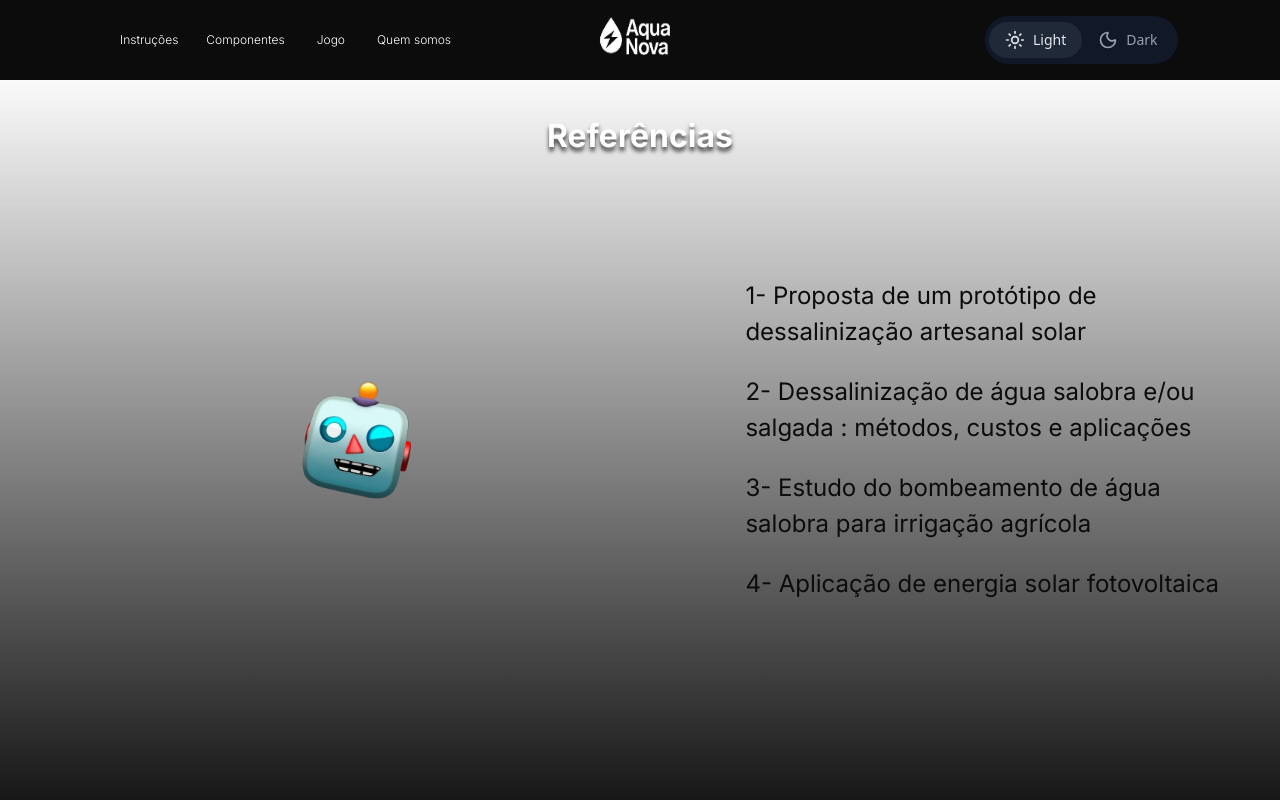
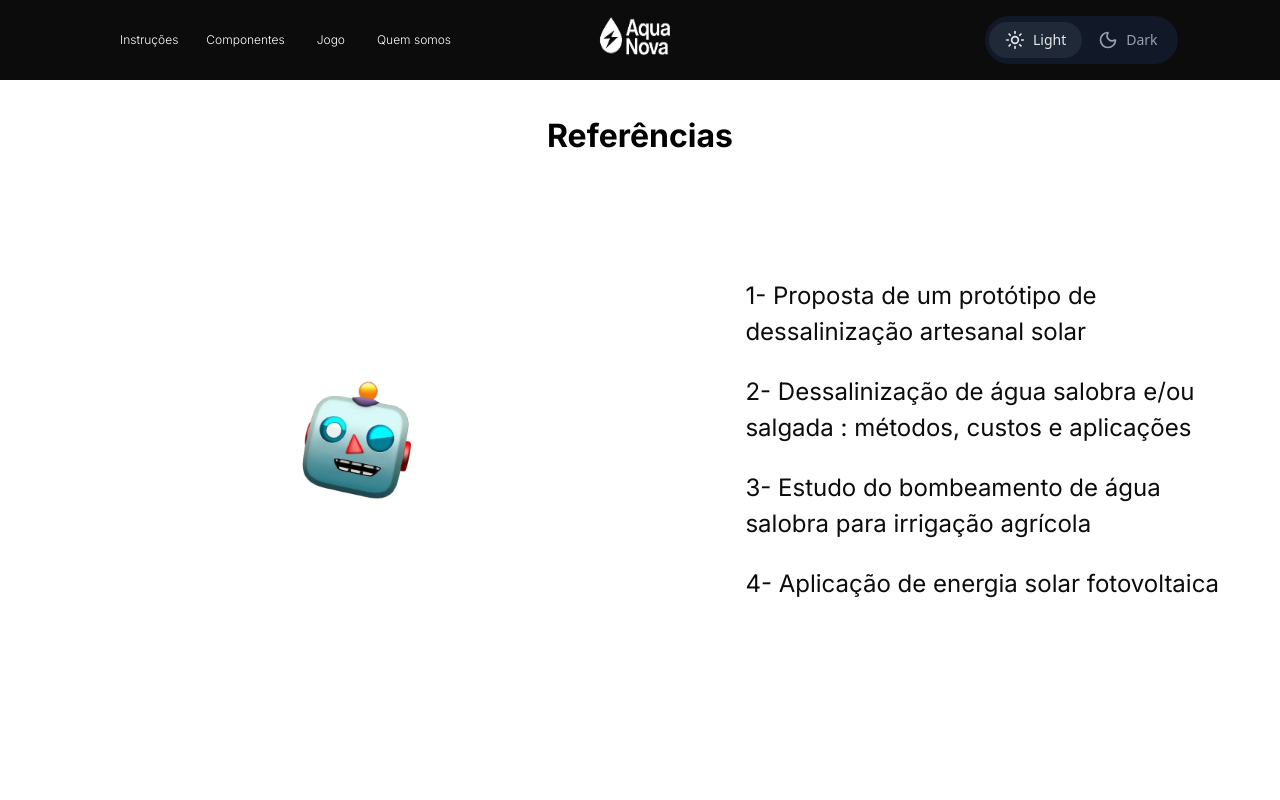
Before and after one commit to TccDessalinizador/AquaNova, a React (Vite) app: page /referencias in a window 1280 px wide. Built offline with nearby package versions, Linux system fonts and the light colour scheme.

Commit message:
mais ajustes dark e light

```diff
--- a/src/components/Home.jsx
+++ b/src/components/Home.jsx
@@ -137,7 +137,7 @@ export function Home() {
                             <br />Será você capaz de proteger o futuro da humanidade?</p>
 
                         <div className="flex items-center justify-center self-center w-[100%]">
-                            <Link to={'/jogo'} className="w-[8rem] h-[2rem] bg-white border-1 border-[rgba(90, 90, 90, 0.50)] rounded-[0.75rem] text-[0.75rem] text-[#0C0C0C] font-bold flex items-center justify-center cursor-pointer">Saiba mais</Link>
+                            <Link to={'/jogo'} className="w-[18rem] h-[4rem] bg-white border-1 border-[rgba(90, 90, 90, 0.50)] rounded-[0.75rem] text-[1rem] text-[#0C0C0C] font-bold flex items-center justify-center cursor-pointer">Saiba mais</Link>
                         </div>
                 </div>
 
@@ -154,7 +154,7 @@ export function Home() {
                             </div>
 
                         </div>
-                        <Link to={"/referencias"} class=" mt-[3rem] w-[18rem] h-[4rem] text-[#0C0C0C] text-[1.25rem] font-bold flex mx-auto justify-center items-center bg-white rounded-[0.75rem] box-shadow-mb cursor-pointer lg:mt-[0rem] lg:mt-[4rem] border border-black">Saiba mais</Link>
+                        <Link to={"/referencias"} class=" mt-[3rem] w-[18rem] h-[4rem] text-[#0C0C0C] text-[1rem] font-bold flex mx-auto justify-center items-center bg-white rounded-[0.75rem] box-shadow-mb cursor-pointer lg:mt-[0rem] lg:mt-[4rem] border border-black">Saiba mais</Link>
 
                 </div>
             </div>
--- a/src/index.css
+++ b/src/index.css
@@ -16,17 +16,7 @@
 
 }
 
-.theme-black {
-  --color-primary: red;
-}
-
 select {
   -webkit-appearance: none; /* Removes default Safari/Chrome styling */
   /* Other styles */
 }
-
-/* #pagina-it {
-  background: linear-gradient(180deg, rgba(18, 18, 18, 0.00) 9.62%, #131313 62.5%);
-  background: linear-gradient(to top, #1a1a1a, #1f1f1f, #2a2a2a, #333333);
-
-} */
--- a/src/pages/Instrucoes.jsx
+++ b/src/pages/Instrucoes.jsx
@@ -13,7 +13,7 @@ export function Instrucoes() {
         <div>
             <Header />
 
-            <div id="pagina-it" class="bg-white dark:bg-[#0C0C0C] text-white px-[2.5rem] py-[2rem] dark:bg-gradient-to-b from-#0C0C0C-900/0 to-neutral-900">
+            <div id="pagina-it" class="bg-white dark:bg-[#0C0C0C] text-white px-[2.5rem] py-[2rem]">
                 <h1 class="text-[2rem] text-[#0C0C0C] font-bold flex justify-center">Saiba como funciona</h1>
 
                 <div class="lg:flex lg:flex-row lg:gap-[5rem] lg:justify-between lg:text-[0.75rem]">
--- a/src/pages/Jogo.jsx
+++ b/src/pages/Jogo.jsx
@@ -8,11 +8,11 @@ export function Jogo() {
         <div class="">
             <Header />
 
-            <div id="pagina" className="w-[100%] bg-white h-[145vh] dark:bg-[#0C0C0C]">
+            <div id="pagina" className="w-[100%] bg-white h-[160vh] dark:bg-[#0C0C0C]">
                 <h1 class="mt-[2.5rem] mb-[2rem] flex justify-center text-[1.5rem] text-black font-bold text-shadow-[0 4px 4px rgba(0, 0, 0, 0.75)]">Conheça nosso jogo</h1>
 
                 <div id="img" class="flex justify-center w-[100%] mb-[3rem] rounded-[100%]">
-                    <img src={fotoJogo} alt="" class="flex w-[24.8rem] h-[14.5rem] self-center rounded-[3.5rem]"/>
+                    <img src={fotoJogo} alt="" class="flex w-[40rem] h-[25rem] self-center rounded-[3.5rem]"/>
                 </div>
 
                 <p class="px-[1.15rem] font-bold text-[1.25rem] text-black dark:text-white mb-[2rem] text-shadow-2xs lg:w-[70vw] lg:flex lg:mx-auto">Em um futuro próximo, o mundo enfrenta uma crise hídrica sem precedentes. Em meio ao caos, o brilhante cientista Dr. Elias desenvolve uma máquina revolucionária capaz de dessalinizar água usando energia solar — uma invenção que pode salvar milhões de vidas. Porém, essa tecnologia atrai a atenção de grupos sombrios, dispostos a tudo para roubá-la e usá-la em benefício próprio. <br />
--- a/src/pages/Referencias.jsx
+++ b/src/pages/Referencias.jsx
@@ -7,8 +7,8 @@ export function Referencias() {
         <div>
             <Header />
 
-            <div id="pagina" class="bg-white dark:bg-[#131313] lg:bg-gradient-to-t from-neutral-900 to-neutral-900/0 flex flex-col text-white h-[94vh] lg:h-[92vh] mt-[4rem]">
-                <h1 class="mt-[3rem] text-[2rem] font-inter font-bold flex justify-center text-shadow-xl">Referências</h1>
+            <div id="pagina" class="bg-white dark:bg-[#131313] flex flex-col text-white h-[94vh] lg:h-[92vh] mt-[4rem]">
+                <h1 class="mt-[3rem] text-[2rem] font-inter font-bold flex justify-center text-black dark:text-white">Referências</h1>
 
                 <div class="lg:flex lg:flex-row">
                     <div class="w-[100%] flex justify-center self-center lg:">
```
